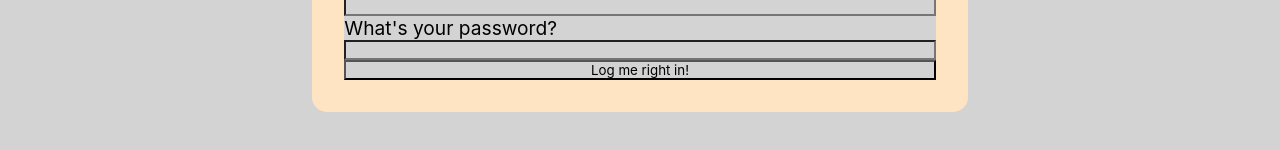
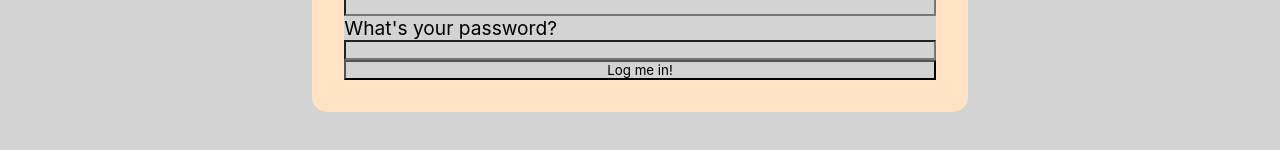
Before and after one commit to akickia/find-your-buddies, a React (Create React App) app: page /login in a window 1280 px wide. Shown: the part 556-706 px from the top of the page. Built offline with nearby package versions, Linux system fonts and the light colour scheme.

Commit message:
clean up

```diff
--- a/src/components/Login.js
+++ b/src/components/Login.js
@@ -7,7 +7,6 @@ const Login = () =>{
         password: "",
     });
 
-    //we need to handle CHANGE
     const handleChange = (e) =>{
         const name = e.target.name;
         const value = e.target.value;
@@ -17,17 +16,6 @@ const Login = () =>{
         console.log(userInfo);
     };
 
-    //we need to handle SUBMIT
-    //const handleSubmit() = (e) => {
-        // e.preventDefault();
-        // console.log(inputData);
-    // }
-
-    //we need to CHECK if password matches username (IF/ELSE)
-    //need index/array of string with saved info
-    //from sign up component to compare login info to
-
-    //we need to handle if password doesn't match (IF/ELSE OR TERNARY)
 
 
 
@@ -53,7 +41,7 @@ const Login = () =>{
                 id = "password"
                 value = {userInfo.password}
                 />
-                <button>Log me right in!</button>
+                <button>Log me in!</button>
             </form>
 
         </div>
```
